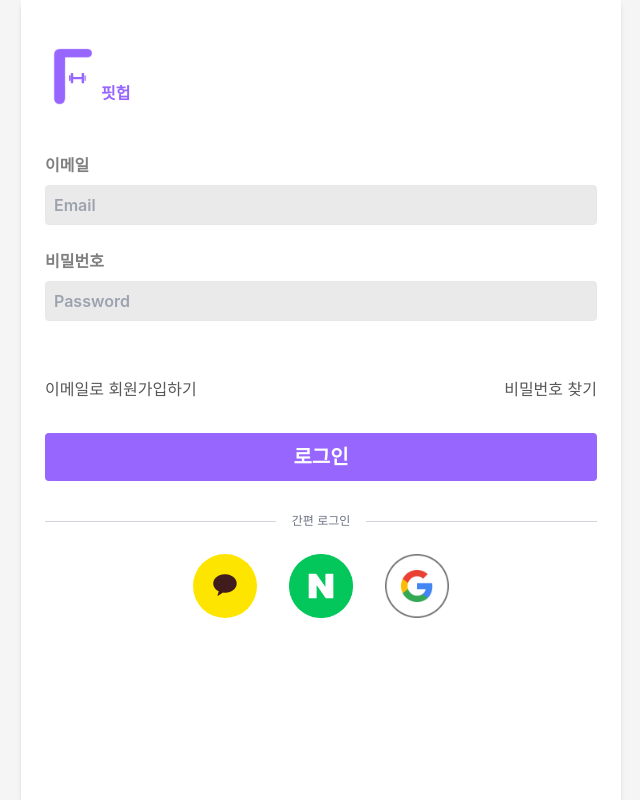
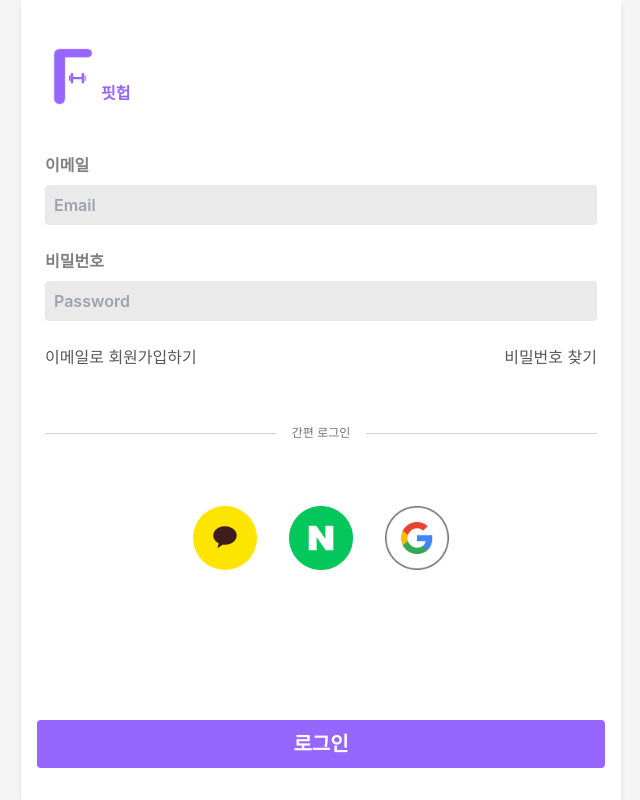
Before and after one commit to low-psy/fithub-front, a React (Create React App) app: page /login in a window 1280 px wide. Shown: the whole page, without its empty margins (319-959 px from the left). Built offline with nearby package versions, Linux system fonts and the light colour scheme; no server answers.

Commit message:
design: 로그인 버튼을 form의 하단으로 수정

```diff
--- a/src/components/form/FormSubmitButton.tsx
+++ b/src/components/form/FormSubmitButton.tsx
@@ -6,7 +6,7 @@ function FormSubmitButton({ text, className }: IFormSubmitButtonProps) {
   return (
     <button
       type="submit"
-      className={`mt-2 h-12 rounded bg-main text-xl font-semibold text-white hover:bg-[#976fff] ${className}`}
+      className={`mt-2 h-12 rounded bg-main text-xl font-semibold text-white hover:bg-[#976fff] ${className} w-full`}
     >
       {text}
     </button>
--- a/src/pages/login/index.tsx
+++ b/src/pages/login/index.tsx
@@ -23,6 +23,7 @@ import { ILoginFormError, ILoginFormValue } from '../../types/form';
 import validateLoginForm from '../../validation/login/loginFormValidation';
 import FormLogo from '../../components/form/FormLogo';
 import Layout from '../../components/form/Layout';
+import BottomButtonLayout from '../../components/form/BottomButtonLayout';
 
 function Login() {
   const [searchParams] = useSearchParams();
@@ -97,7 +98,6 @@ function Login() {
   };
 
   return (
-    // <div className="flex w-full flex-col items-center justify-center p-10">
     <Layout>
       <FormLogo width="w-14" />
       {/* 이메일, 비밀번호 입력 form */}
@@ -137,13 +137,10 @@ function Login() {
         </FormLabel>
 
         {/* 회원가입하기 <-> 아이디, 비밀번호 찾기 */}
-        <div className="mt-8 flex flex-row justify-between text-[#575757]">
+        <div className="flex flex-row justify-between text-[#575757]">
           <FormHelperLink to="/signup/email" content="이메일로 회원가입하기" />
           <FormHelperLink to="/help/password" content="비밀번호 찾기" />
         </div>
-
-        <FormSubmitButton text="로그인" />
-      </form>
 
         {/* 소셜로그인 */}
         <SocialLoginHeader />
@@ -168,8 +165,12 @@ function Login() {
             src={googleBtn}
           />
         </div>
+
+        <BottomButtonLayout>
+          <FormSubmitButton text="로그인" />
+        </BottomButtonLayout>
+      </form>
     </Layout>
-    // </div>
   );
 }
 
```
Lines whose indentation alone changed are shown as unchanged.
